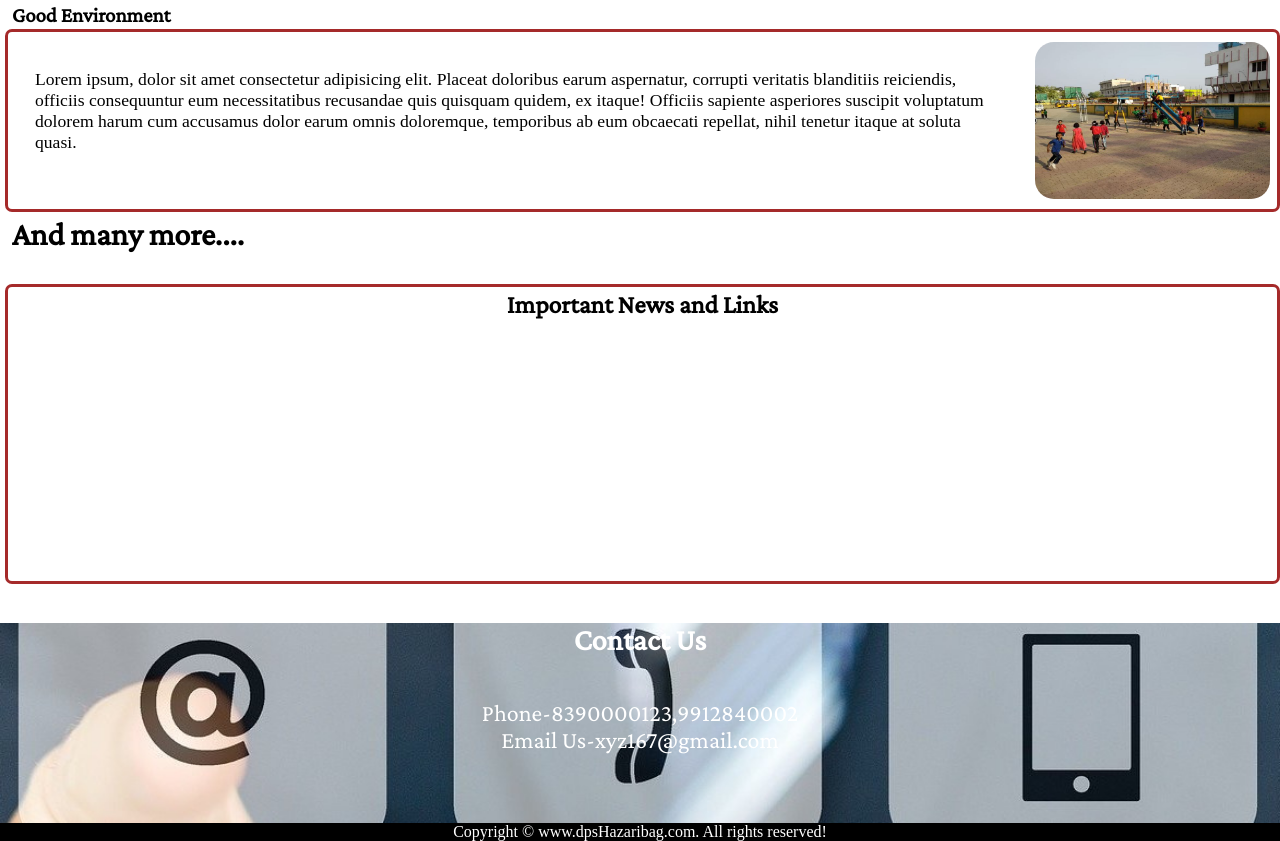
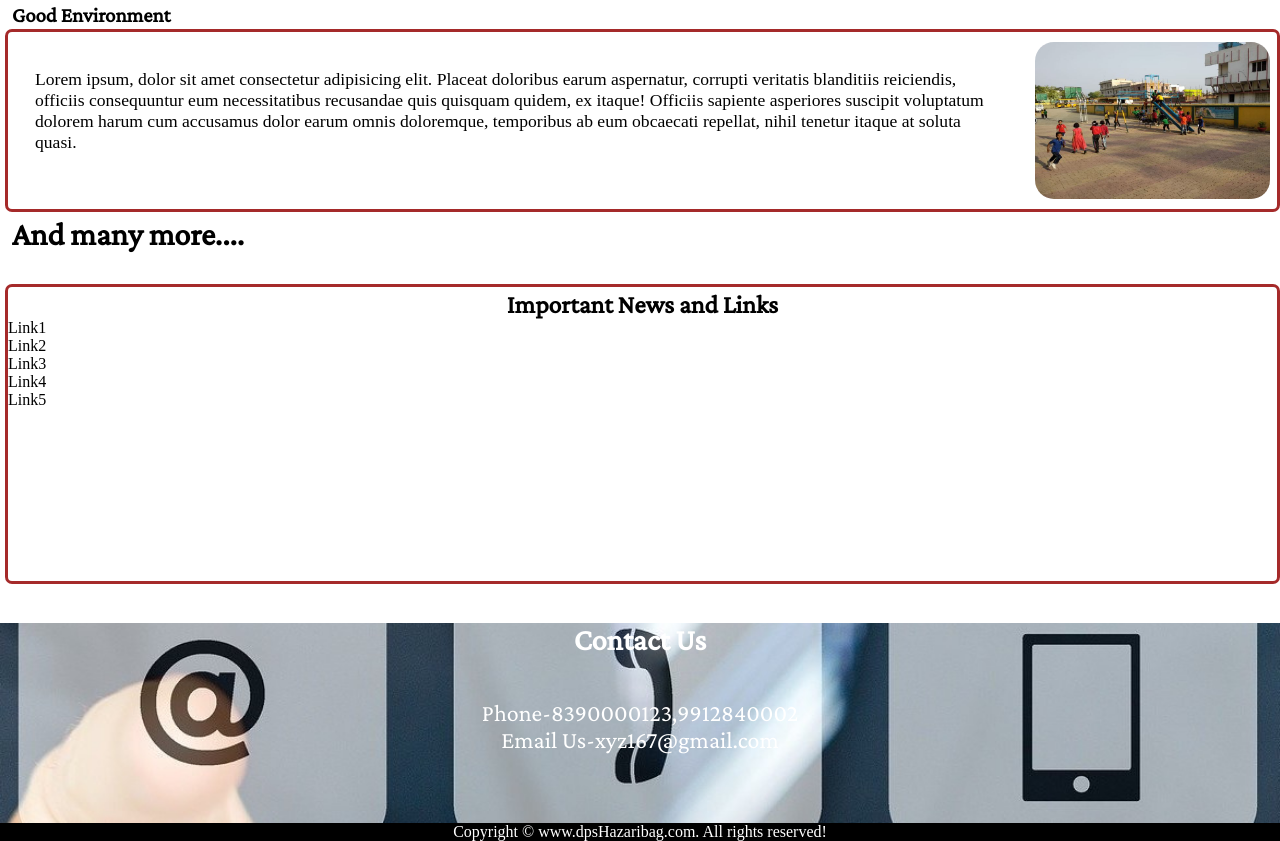
Before and after one commit to kundanKP35/School, a plain HTML site: page index.html in a window 1280 px wide. Shown: the part 1134-1975 px from the top of the page. Drawn offline with nearby package versions, Linux system fonts and the light colour scheme; a web font is replaced by a local one.

Commit message:
links add

```diff
--- a/index.html
+++ b/index.html
@@ -76,6 +76,13 @@
     <section id="notice-section">
         <div class="notices">
         <h3>Important News and Links</h3>
+        <ul>
+            <li><a>Link1</a></li>
+            <li><a>Link2</a></li>
+            <li><a>Link3</a></li>
+            <li><a>Link4</a></li>
+            <li><a>Link5</a></li>
+    </ul>
     </div>
     </section>
 
```
